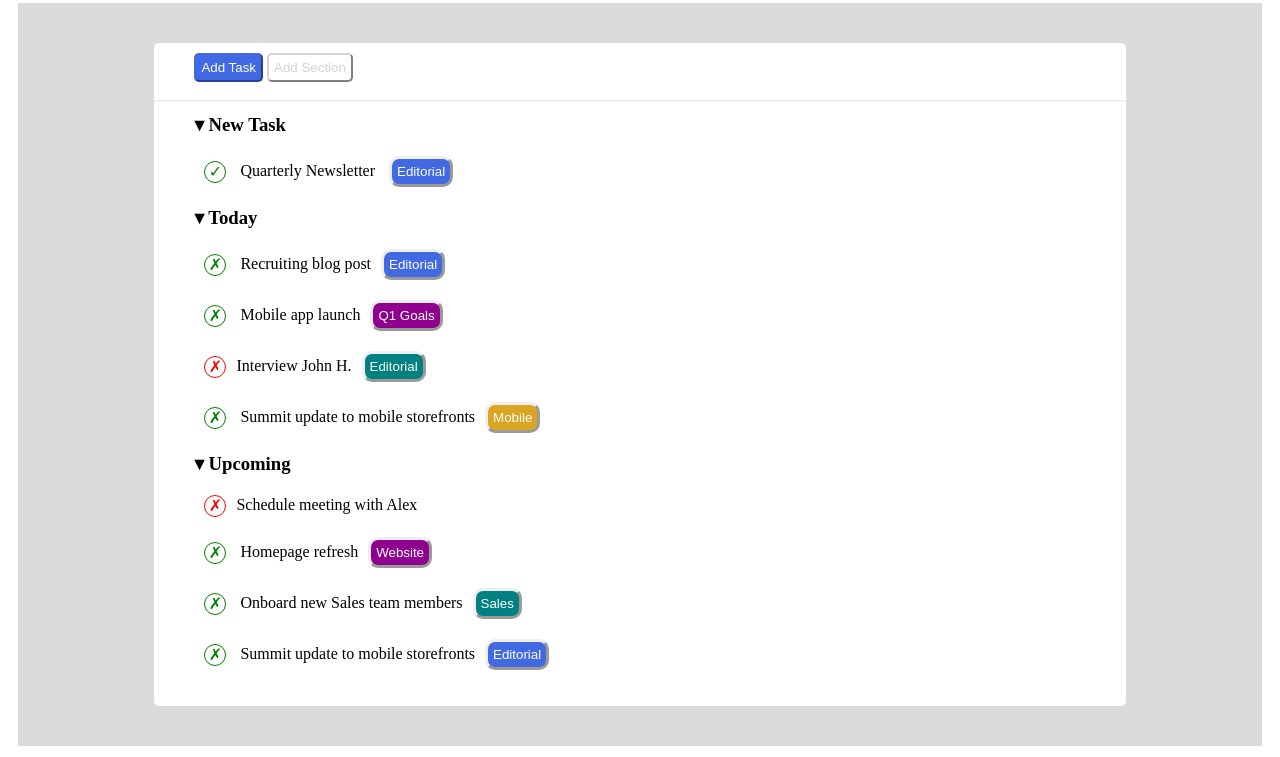
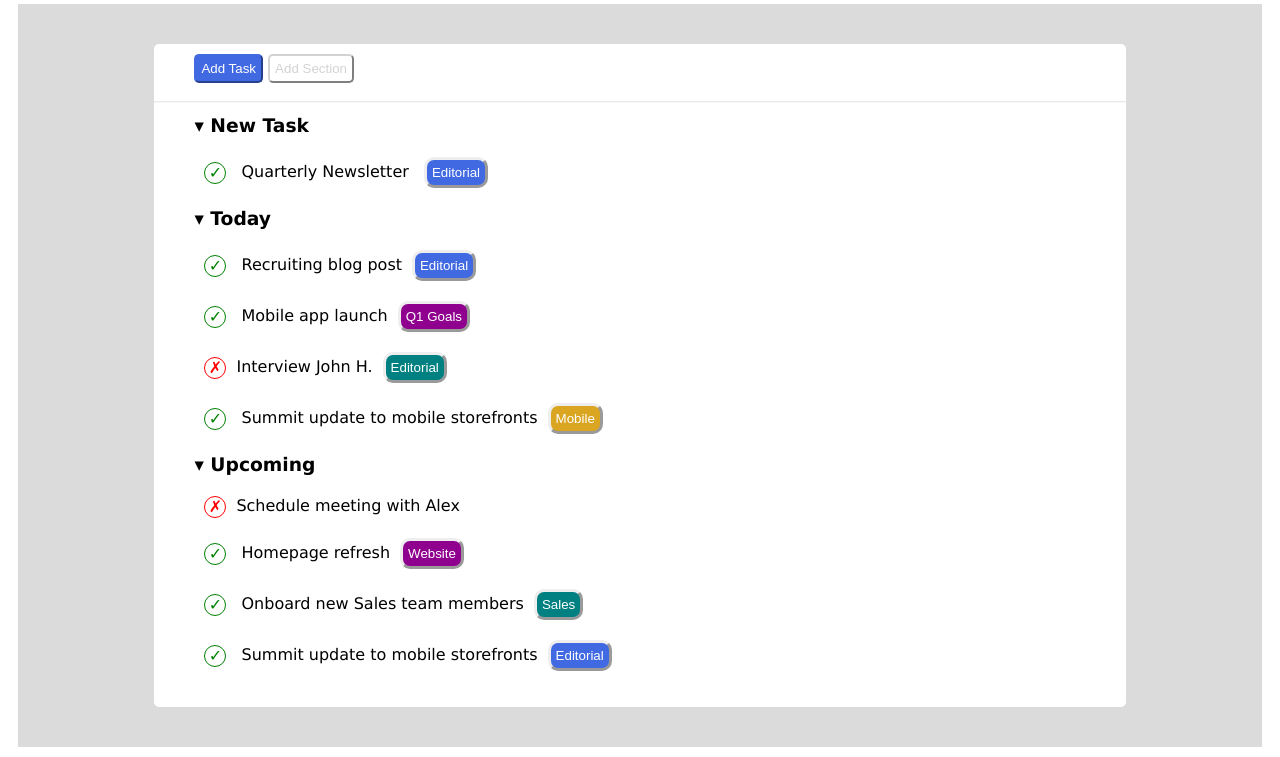
Before and after one commit to Stefano-Para/html-css-toboolist, a plain HTML site: page index.html in a window 1280 px wide. Shown: the part 95-852 px from the top of the page. Drawn offline with Linux system fonts and the light colour scheme.

Commit message:
cambio font

```diff
--- a/css/style.css
+++ b/css/style.css
@@ -4,6 +4,10 @@
 	Padding: 0;
 } */
 /* devo farlo? se si, perchè?  */
+
+body {
+    font-family: 'Lucida Sans', 'Lucida Sans Regular', 'Lucida Grande', 'Lucida Sans Unicode', Geneva, Verdana, sans-serif;
+}
 
 /* common  */
 .radius {
--- a/index.html
+++ b/index.html
@@ -39,16 +39,16 @@
                     <h3><span class="arrow">&#9662</span> Today</h3>
                     <ul>
                         <li>
-                            <span class="green circle">&cross;</span> Recruiting blog post<span class="radius blue">Editorial</span>
+                            <span class="green circle">&check;</span> Recruiting blog post<span class="radius blue">Editorial</span>
                         </li>
                         <li>
-                            <span class="green circle">&cross;</span> Mobile app launch<span class="radius violet">Q1 Goals</span>
+                            <span class="green circle">&check;</span> Mobile app launch<span class="radius violet">Q1 Goals</span>
                         </li>
                         <li>
                             <span class="red circle">&cross;</span>Interview John H.<span class="radius teal">Editorial</span>
                         </li>
                         <li>
-                            <span class="green circle">&cross;</span> Summit update to mobile storefronts<span class="radius gold">Mobile </span>
+                            <span class="green circle">&check;</span> Summit update to mobile storefronts<span class="radius gold">Mobile </span>
                         </li>
                     </ul>
                     </div>
@@ -60,13 +60,13 @@
                             <span class="red circle">&cross;</span>Schedule meeting with Alex
                         </li>
                         <li>
-                            <span class="green circle">&cross;</span> Homepage refresh<span class="radius violet">Website </span>
+                            <span class="green circle">&check;</span> Homepage refresh<span class="radius violet">Website </span>
                         </li>
                         <li>
-                            <span class="green circle">&cross;</span> Onboard new Sales team members<span class="radius teal">Sales </span>
+                            <span class="green circle">&check;</span> Onboard new Sales team members<span class="radius teal">Sales </span>
                         </li>
                         <li>
-                            <span class="green circle">&cross;</span> Summit update to mobile storefronts<span class="radius blue">Editorial </span>
+                            <span class="green circle">&check;</span> Summit update to mobile storefronts<span class="radius blue">Editorial </span>
                         </li>
                     </ul>
                     </div>
```
